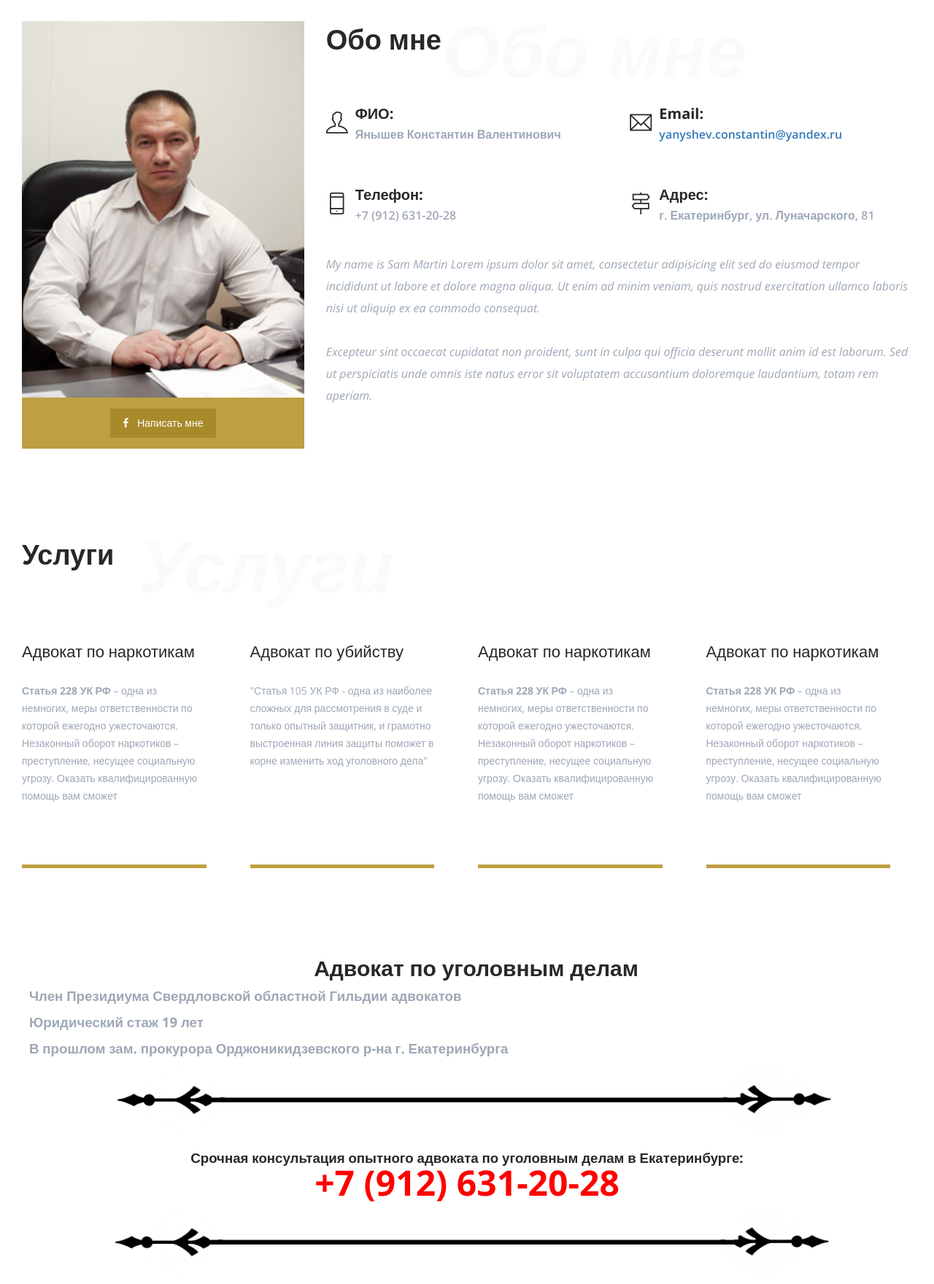
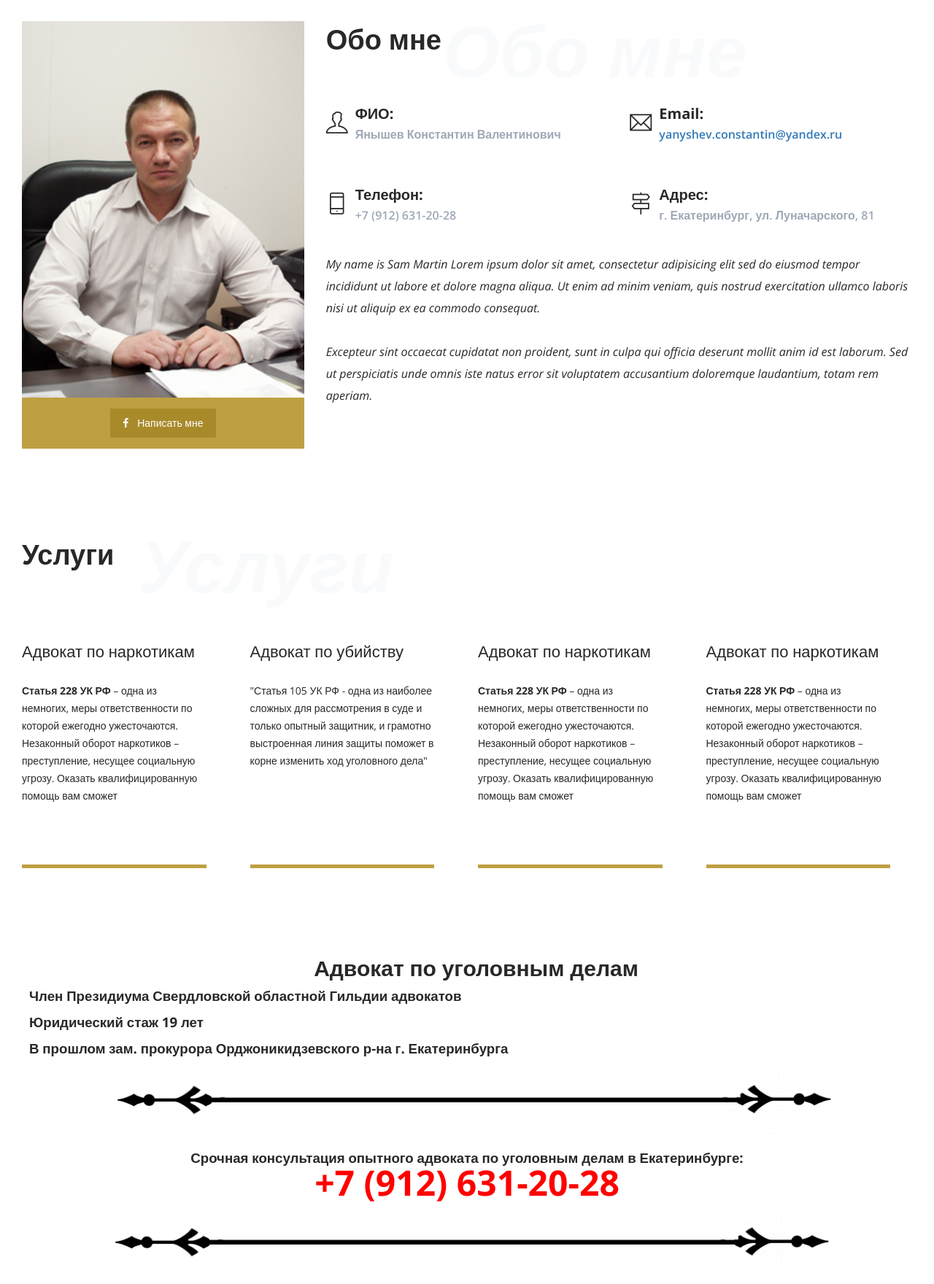
Before and after one commit to PRakulaStudio/Yanyshev, a PHP site: page / in a window 1280 px wide. Shown: the part 881-2641 px from the top of the page at 73% size. Run offline with PHP 8.4, Linux system fonts and the light colour scheme.

Commit message:
Gray font color fix

```diff
--- a/css/style.css
+++ b/css/style.css
@@ -195,6 +195,10 @@ button.button-small:hover { background: #bea042; }
 #skill .content {
     max-width: 1200px;
     margin: 0 auto;
+    color: #282828;
+}
+ #skill .content p{
+    color: #282828;
 }
 
 /*************************
@@ -329,7 +333,7 @@ margin-left: -17px; line-height: 50px; }
 .my-contact .contact-info h4 { font-size: 20px; font-weight: bold; text-transform: capitalize; margin-top: 0px; margin-bottom: 5px; }
 .my-contact .contact-info p { font-weight: 600; font-size: 16px;}
 .about-block p { margin-top: 30px;  }
-.about-block p { font-size: 16px; font-style: italic; line-height: 30px; }
+.about-block p { font-size: 16px; font-style: italic; line-height: 30px;  color: #282828; }
 .about-block p b { color: #282828 ; }
 
 /*************************
@@ -338,7 +342,7 @@ margin-left: -17px; line-height: 50px; }
 .service-block { position: relative; overflow: hidden; margin-right: 30px; min-height: 330px;}
 .service-block span { font-size: 50px; color: #a1aab6; display: block; margin-bottom: 30px; }
 .service-block h2 { font-weight: 500; margin-bottom: 30px }
-.service-block p { margin-bottom: 60px; overflow: hidden; max-height: 164px;}
+.service-block p { margin-bottom: 60px; overflow: hidden; max-height: 164px;  color: #282828;}
 .service-block .contact-button { height: 5px; position: absolute; bottom: 0; left: 0px; right: 0px; background: #bea042; transition: all 0.3s ease-in-out;   -webkit-transition: all 0.3s ease-in-out; -o-transition: all 0.3s ease-in-out; -moz-transition: all 0.3s ease-in-out; -ms-transition: all 0.3s ease-in-out; }
 .service-block .contact-button:hover { background: #282828  ; }
 .service-block .contact-button a span { font-size: 16px; display: inline-block; margin-bottom: 0px; color: #fff; line-height: 100px; padding: 0px 20px; transition: all 0.9s ease-in-out;   -webkit-transition: all 0.9s ease-in-out; -o-transition: all 0.9s ease-in-out; -moz-transition: all 0.9s ease-in-out; -ms-transition: all 0.9s ease-in-out; }
@@ -366,14 +370,16 @@ margin-left: -17px; line-height: 50px; }
 *************************/
 .my-skill .section-title .title-name-gray { left: 110px; }
 .my-skill h2 { font-weight: 600; margin-top: 0px; }
+
 .skill-content span { font-weight: 600; font-size: 20px; color: #9ea8b6; line-height: 30px; margin-bottom: 30px; display: block; margin-top: 20px; }
-.skill-content p { border-left: 3px solid #bea042; padding-left: 20px; font-style: italic; }
+.skill-content p { border-left: 3px solid #bea042; padding-left: 20px; font-style: italic;  }
 /*skill*/
 .skill li {position: relative; margin-bottom: 55px; font-size:18px; text-transform: capitalize; color: #9ea8b6; font-weight: 600; }
 .skill .bar_container,  .bar { position: absolute; left: 0px; height: 14px; content: ""; top:30px;}
 .skill .bar_container { bottom: 0px; width: 100%; background-color: transparent; text-align: right; background: #f8f9fa; }
 .skill .bar {top: 0px; background: #bea042 !important; }
 .skill .pct { position: absolute; top: -30px; right: 0; opacity: 0; transition: opacity 0.3s linear; color: #9ea8b6 !important; }
+
  /*skill-chart */
 .skill-chart { margin-top: 80px; margin-left: 3px; }
 .skill-chart .skill-chart-item { margin-bottom: 8px; height: 45px;  background: #9ea8b6; border-radius: 2px; opacity: 0.8; overflow: hidden; white-space: nowrap; }
```
